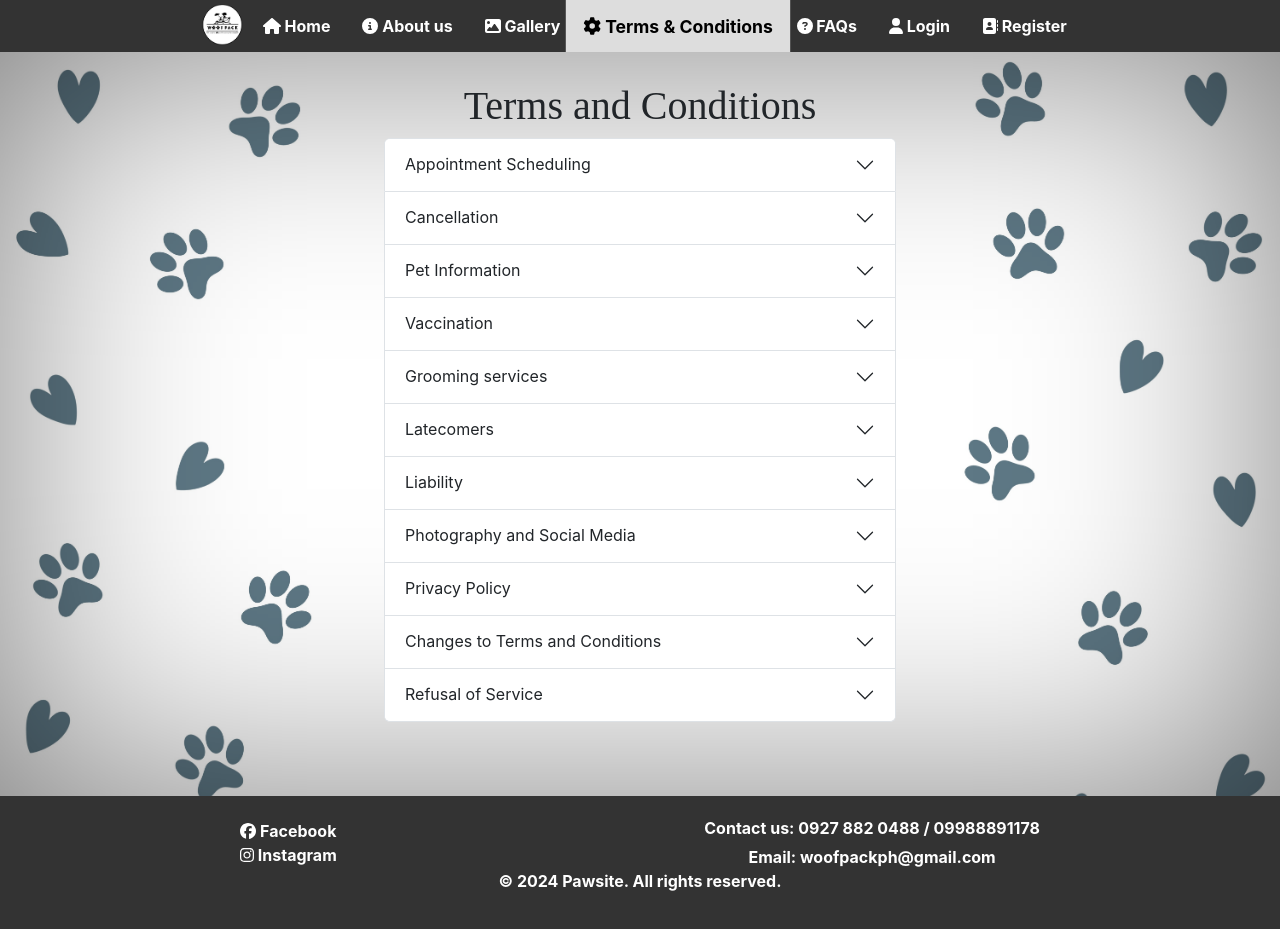
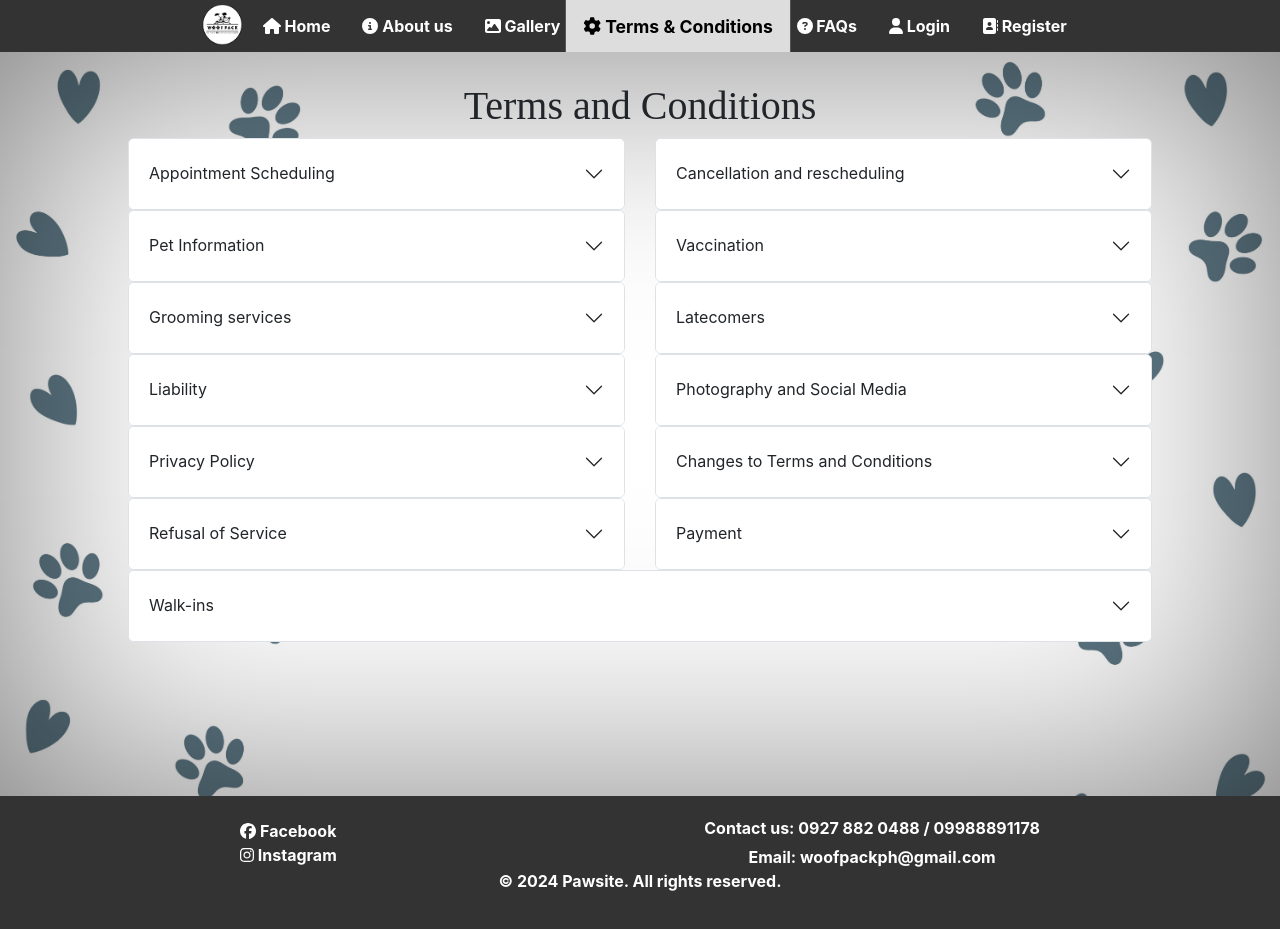
Before and after one commit to UltForce/Pawsite, a React (Create React App) app: page /terms in a window 1280 px wide. Built offline with nearby package versions, Linux system fonts and the light colour scheme; no server answers; a web font is replaced by a local one.

Commit message:
faqs and terms added and fixed layout and provided more space for appointment form

```diff
--- a/src/Notifications.js
+++ b/src/Notifications.js
@@ -100,8 +100,9 @@ const Notifications = () => {
       <br />
       <div className="centered">
         <div className="customerReport">
-          <h1>Notifications</h1>
-
+          <center>
+            <h1>Notifications</h1>
+          </center>
           {notifications && notifications.length > 0 ? (
             <table id="notificationsTable" className="display">
               <thead>
--- a/src/Terms.js
+++ b/src/Terms.js
@@ -49,6 +49,8 @@ const Terms = () => {
         </div>
         <div className="accordion-container centered">
           <div className="accordion" id="faqsAccordion">
+            <div className="row">
+              <div className="col-md-6">
                 <div className="accordion-item">
                   <h2 className="accordion-header" id="headingOne">
                     <button
@@ -73,6 +75,8 @@ const Terms = () => {
                     </div>
                   </div>
                 </div>
+              </div>
+              <div className="col-md-6">
                 <div className="accordion-item">
                   <h2 className="accordion-header" id="headingTwo">
                     <button
@@ -83,7 +87,7 @@ const Terms = () => {
                       aria-expanded="false"
                       aria-controls="collapseTwo"
                     >
-                  Cancellation
+                      Cancellation and rescheduling
                     </button>
                   </h2>
                   <div
@@ -94,11 +98,17 @@ const Terms = () => {
                   >
                     <div className="accordion-body">
                       A customer can only request cancellation on appointments
-                  schedule within 3 days
+                      not yet approved by the administrators. In the case that
+                      the customer wishes to cancel or reschedule an already
+                      approved appointment, please contact 0927 882 0488 /
+                      09988891178 directly.
                     </div>
                   </div>
                 </div>
-
+              </div>
+            </div>
+            <div className="row">
+              <div className="col-md-6">
                 <div className="accordion-item">
                   <h2 className="accordion-header" id="headingThree">
                     <button
@@ -125,7 +135,9 @@ const Terms = () => {
                     </div>
                   </div>
                 </div>
+              </div>
 
+              <div className="col-md-6">
                 <div className="accordion-item">
                   <h2 className="accordion-header" id="headingFour">
                     <button
@@ -146,12 +158,16 @@ const Terms = () => {
                     data-bs-parent="#faqsAccordion"
                   >
                     <div className="accordion-body">
-                  The customers may be requested to show their vaccinations for
-                  their pets as part of their health policies.
+                      The customers may be requested to show their vaccinations
+                      for their pets as part of their health policies.
+                    </div>
+                  </div>
                 </div>
               </div>
             </div>
 
+            <div className="row">
+              <div className="col-md-6">
                 <div className="accordion-item">
                   <h2 className="accordion-header" id="headingFive">
                     <button
@@ -172,15 +188,16 @@ const Terms = () => {
                     data-bs-parent="#faqsAccordion"
                   >
                     <div className="accordion-body">
-                  The groomer will only provide the grooming services stated in
-                  the scheduled appointment. In the case that the customer
-                  wishes to request more services, the customer and groomer must
-                  both agree to the conditions and the customer will have added
-                  costs.
+                      The groomer will only provide the grooming services stated
+                      in the scheduled appointment. In the case that the
+                      customer wishes to request more services, the customer and
+                      groomer must both agree to the conditions and the customer
+                      will have added costs.
                     </div>
                   </div>
                 </div>
-
+              </div>
+              <div className="col-md-6">
                 <div className="accordion-item">
                   <h2 className="accordion-header" id="headingSix">
                     <button
@@ -201,13 +218,17 @@ const Terms = () => {
                     data-bs-parent="#faqsAccordion"
                   >
                     <div className="accordion-body">
-                  Customers and Groomers must be able to come at the scheduled
-                  time. Latecomers may incur additional charges or their
-                  appointment canceled.
+                      Customers and Groomers must be able to come at the
+                      scheduled time. Latecomers may incur additional charges or
+                      their appointment canceled.
+                    </div>
+                  </div>
                 </div>
               </div>
             </div>
 
+            <div className="row">
+              <div className="col-md-6">
                 <div className="accordion-item">
                   <h2 className="accordion-header" id="headingSeven">
                     <button
@@ -228,14 +249,15 @@ const Terms = () => {
                     data-bs-parent="#faqsAccordion"
                   >
                     <div className="accordion-body">
-                  The grooming shop will take reasonable care for the customer's
-                  pet but will not be liable for any pre-existing conditions.
-                  The customers are liable for any damage or injuries that their
-                  pet may have caused.
+                      The grooming shop will take reasonable care for the
+                      customer's pet but will not be liable for any pre-existing
+                      conditions. The customers are liable for any damage or
+                      injuries that their pet may have caused.
                     </div>
                   </div>
                 </div>
-
+              </div>
+              <div className="col-md-6">
                 <div className="accordion-item">
                   <h2 className="accordion-header" id="headingEight">
                     <button
@@ -256,13 +278,17 @@ const Terms = () => {
                     data-bs-parent="#faqsAccordion"
                   >
                     <div className="accordion-body">
-                  Customers may be asked by the grooming shop to take pictures
-                  of their pets for marketing purposes. The customer may choose
-                  to refuse.
+                      Customers may be asked by the grooming shop to take
+                      pictures of their pets for marketing purposes. The
+                      customer may choose to refuse.
+                    </div>
+                  </div>
                 </div>
               </div>
             </div>
 
+            <div className="row">
+              <div className="col-md-6">
                 <div className="accordion-item">
                   <h2 className="accordion-header" id="headingNine">
                     <button
@@ -288,7 +314,9 @@ const Terms = () => {
                     </div>
                   </div>
                 </div>
+              </div>
 
+              <div className="col-md-6">
                 <div className="accordion-item">
                   <h2 className="accordion-header" id="headingTen">
                     <button
@@ -309,13 +337,17 @@ const Terms = () => {
                     data-bs-parent="#faqsAccordion"
                   >
                     <div className="accordion-body">
-                  The grooming shop reserves the right to modify these terms and
-                  conditions as needed. Customers will be notified of any
-                  changes.
+                      The grooming shop reserves the right to modify these terms
+                      and conditions as needed. Customers will be notified of
+                      any changes.
+                    </div>
+                  </div>
                 </div>
               </div>
             </div>
 
+            <div className="row">
+              <div className="col-md-6">
                 <div className="accordion-item">
                   <h2 className="accordion-header" id="headingEleven">
                     <button
@@ -336,8 +368,69 @@ const Terms = () => {
                     data-bs-parent="#faqsAccordion"
                   >
                     <div className="accordion-body">
-                  The grooming shop reserves the right to refuse service to any
-                  client for any reason.
+                      The grooming shop reserves the right to refuse service to
+                      any client for any reason.
+                    </div>
+                  </div>
+                </div>
+              </div>
+              <div className="col-md-6">
+                <div className="accordion-item">
+                  <h2 className="accordion-header" id="headingTwelve">
+                    <button
+                      className="accordion-button collapsed"
+                      type="button"
+                      data-bs-toggle="collapse"
+                      data-bs-target="#collapseTwelve"
+                      aria-expanded="false"
+                      aria-controls="collapseTwelve"
+                    >
+                      Payment
+                    </button>
+                  </h2>
+                  <div
+                    id="collapseTwelve"
+                    className="accordion-collapse collapse  "
+                    aria-labelledby="headingTwelve"
+                    data-bs-parent="#faqsAccordion"
+                  >
+                    <div className="accordion-body">
+                      Payment can only be made onsite of the grooming shop.
+                    </div>
+                  </div>
+                </div>
+              </div>
+            </div>
+
+            <div className="row">
+              <div className="col-md-12">
+                <div className="accordion-item">
+                  <h2 className="accordion-header" id="headingThirteen">
+                    <button
+                      className="accordion-button collapsed"
+                      type="button"
+                      data-bs-toggle="collapse"
+                      data-bs-target="#collapseThirteen"
+                      aria-expanded="false"
+                      aria-controls="collapseThirteen"
+                    >
+                      Walk-ins
+                    </button>
+                  </h2>
+                  <div
+                    id="collapseThirteen"
+                    className="accordion-collapse collapse  "
+                    aria-labelledby="headingThirteen"
+                    data-bs-parent="#faqsAccordion"
+                  >
+                    <div className="accordion-body">
+                      For walk-ins, appointments made in the website will be
+                      prioritized in the case that a walk-in and online
+                      appointment are in the same time slot. In the case that
+                      the appointment is canceled or a no show, the walk-in
+                      appointment can take ove the time slot.
+                    </div>
+                  </div>
                 </div>
               </div>
             </div>
--- a/src/styles.css
+++ b/src/styles.css
@@ -195,29 +195,6 @@ footer {
   text-align: center;
 }
 
-.notification {
-  background-color: #f0f0f0;
-  border: 1px solid #ccc;
-  border-radius: 5px;
-  padding: 10px;
-  margin: 10px 0;
-  display: flex;
-  justify-content: space-between;
-  align-items: center;
-}
-
-.notification .content {
-  flex: 1;
-}
-
-.dismiss-button {
-  background-color: #ccc;
-  border: none;
-  border-radius: 5px;
-  padding: 5px 10px;
-  cursor: pointer;
-}
-
 .account-table {
   width: 100%;
   border-collapse: collapse; /* Remove border spacing */
@@ -239,59 +216,6 @@ footer {
 .account-table td:first-child {
   background-color: #333; /* Highlight the first column */
   color: white; /* Text color for the first column */
-}
-
-.notification-content {
-  display: flex;
-  margin-bottom: 8px;
-}
-
-.notification-header {
-  font-weight: bold;
-  margin-right: 5px;
-}
-
-.notification-message {
-  flex: 1;
-}
-
-.notification-value {
-  flex: 1;
-}
-
-.notification-table {
-  width: 100%;
-  border-collapse: collapse;
-}
-
-.notification-table th,
-.notification-table td {
-  border: 1px solid #ddd;
-  padding: 8px;
-  text-align: left;
-}
-
-.notification-table th {
-  background-color: #333;
-  color: white;
-}
-
-.notification-table th:first-child,
-.notification-table td:first-child {
-  background-color: #333;
-  color: white;
-}
-
-.notification-table tbody td {
-  vertical-align: center; /* Align cell content to the top */
-}
-
-.notification-content {
-  margin-bottom: 4px;
-}
-
-.notification-content strong {
-  margin-right: 4px;
 }
 
 .footer {
@@ -373,6 +297,7 @@ footer {
 
 .accordion-body {
   white-space: pre-wrap;
+  max-height: none;
 }
 
 .accordion-container {
@@ -381,16 +306,14 @@ footer {
 }
 
 .accordion {
-  width: 50%;
+  width: 100%;
 }
-.search {
-  width: 300px;
+
+.accordion-item {
+  min-height: 70px;
 }
-.search-container {
-  width: 40%; /* Adjust the width to fill the parent container */
-  display: flex;
-  justify-content: space-between;
-  align-items: center;
+.accordion-button {
+  min-height: 70px;
 }
 .custom-event {
   width: 150px; /* Adjust the width as needed */
```
Also changed, not shown: src/Booking.js (+10 -2 lines), src/FAQs.js (+89 -49 lines). Lines whose indentation alone changed are shown as unchanged.
